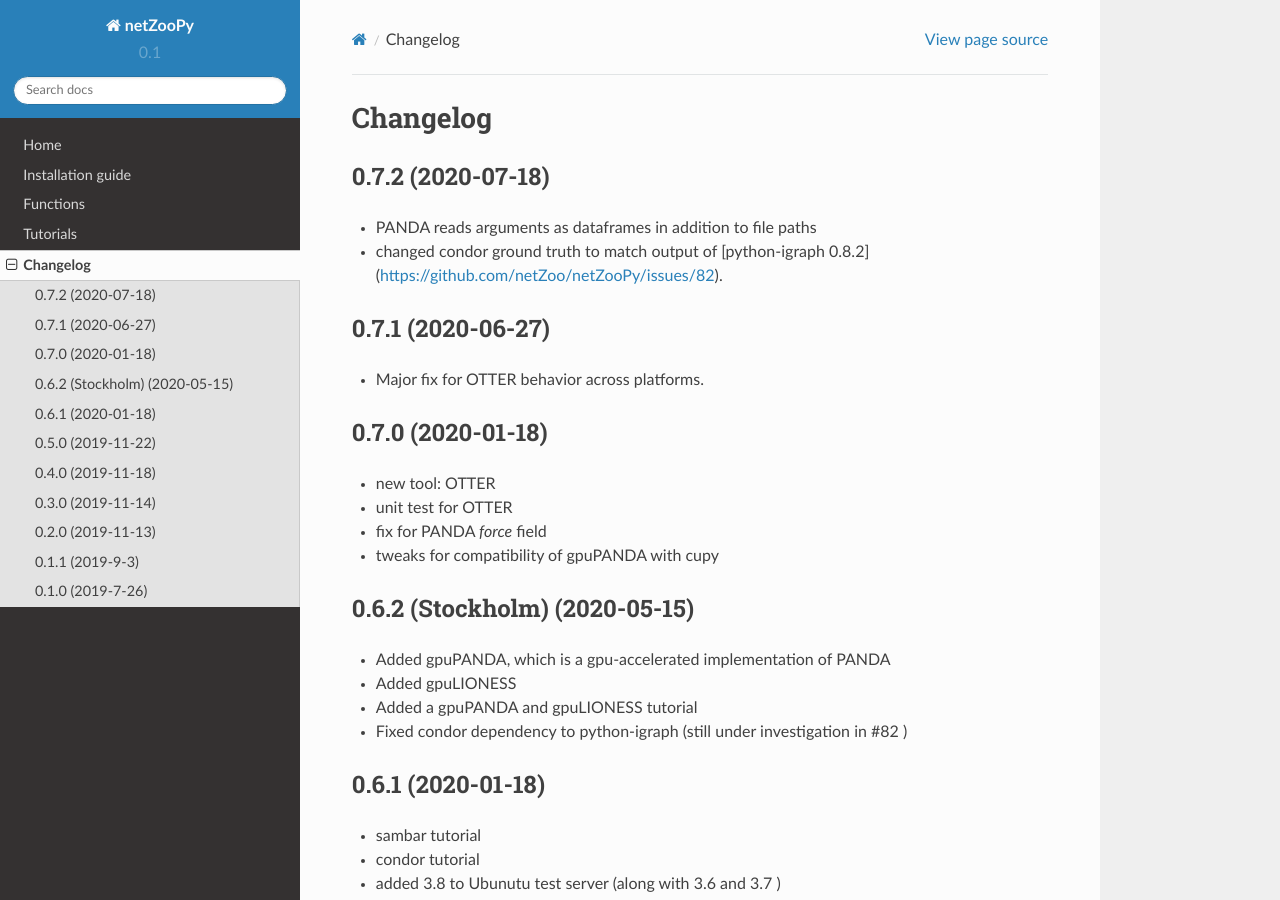
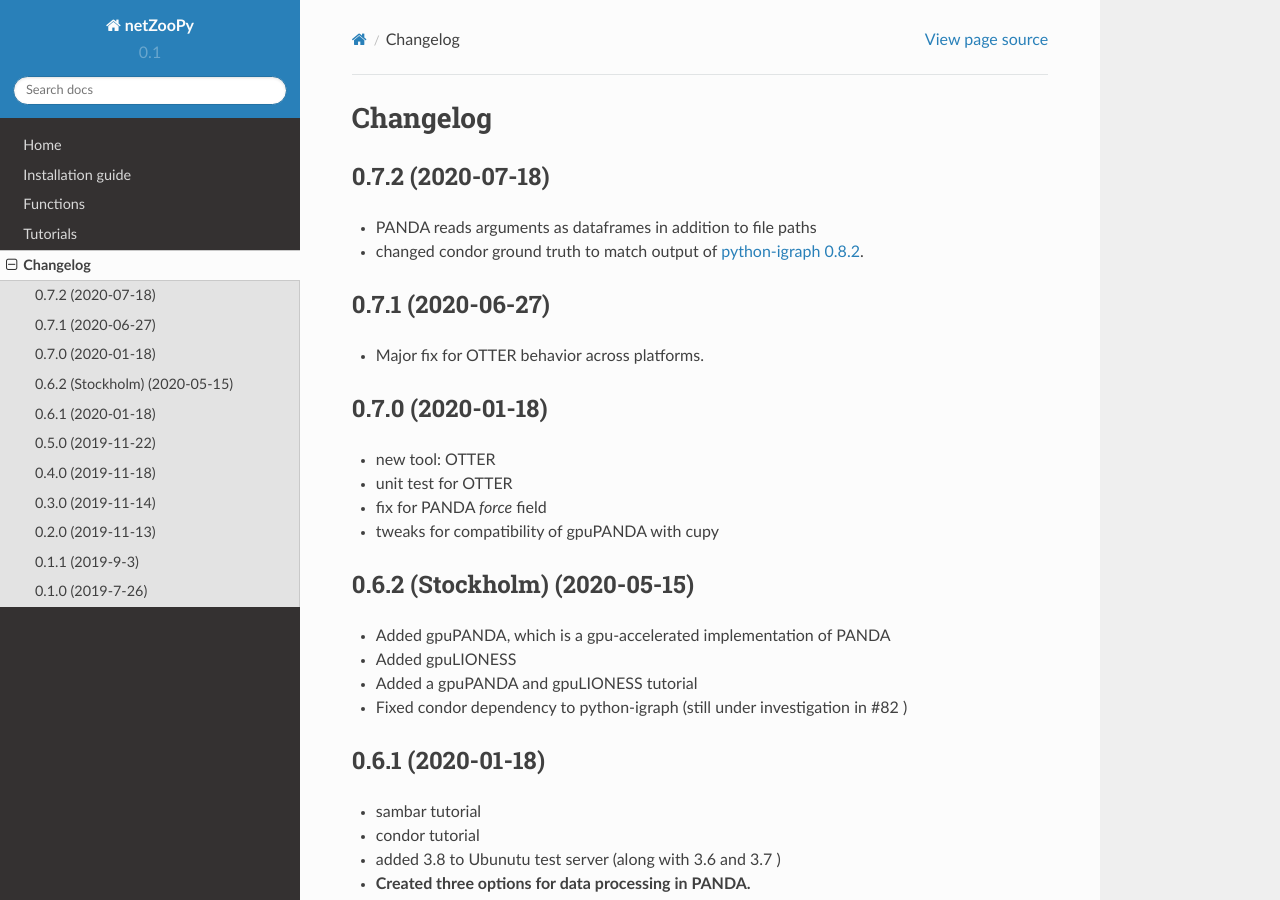
Before and after one commit to netZoo/netZooPy, a Sphinx documentation site: the page built from docs/changelog.rst, in a window 1280 px wide and 900 px high. Built offline with Sphinx 7.4.7 and the Read the Docs theme 2.0.0, drawn with Linux system fonts in a browser that asks for light colours.

Commit message:
update changelog

```diff
--- a/docs/changelog.rst
+++ b/docs/changelog.rst
@@ -7,7 +7,7 @@ Changelog
 ------------------
 
 - PANDA reads arguments as dataframes in addition to file paths
-- changed condor ground truth to match output of [python-igraph 0.8.2](https://github.com/netZoo/netZooPy/issues/82).
+- changed condor ground truth to match output of `python-igraph 0.8.2 <https://github.com/netZoo/netZooPy/issues/82>`_.
 
 0.7.1 (2020-06-27)
 ------------------
```
Also changed, not shown: 5 other files.
